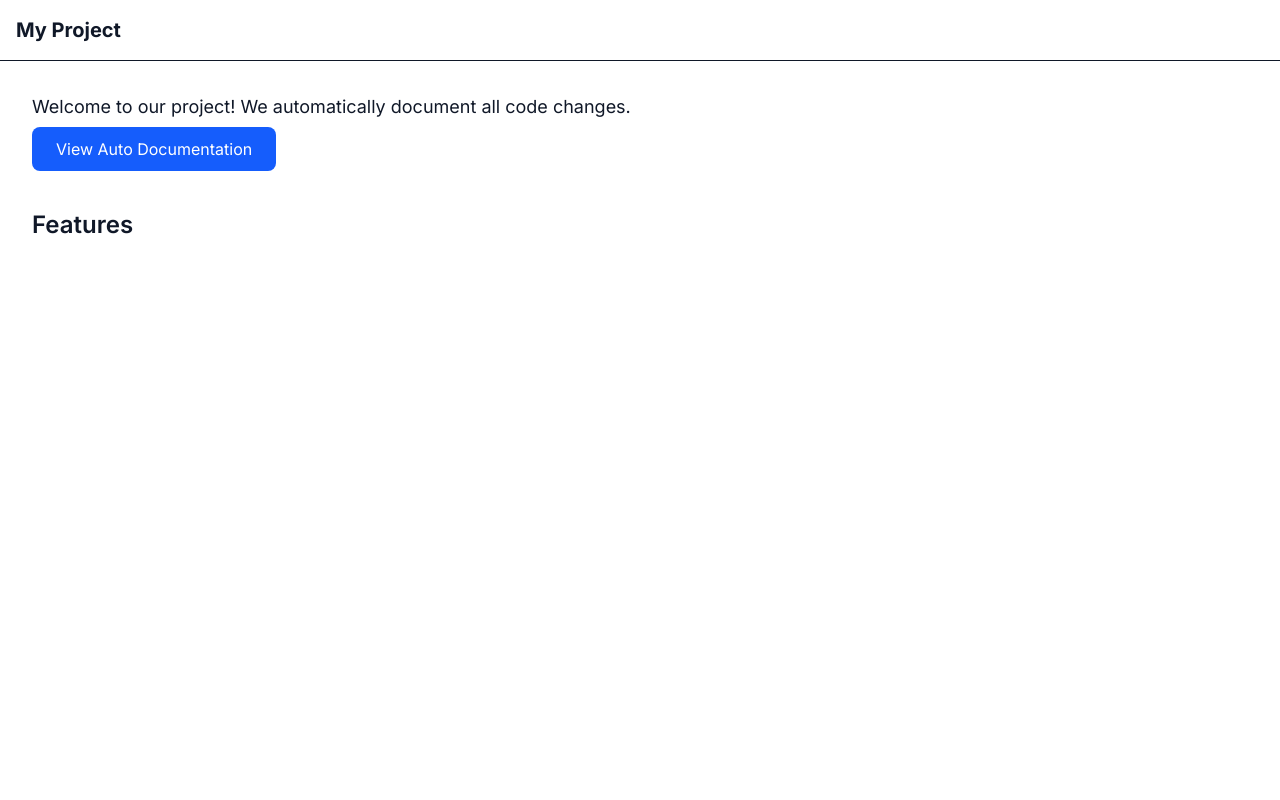
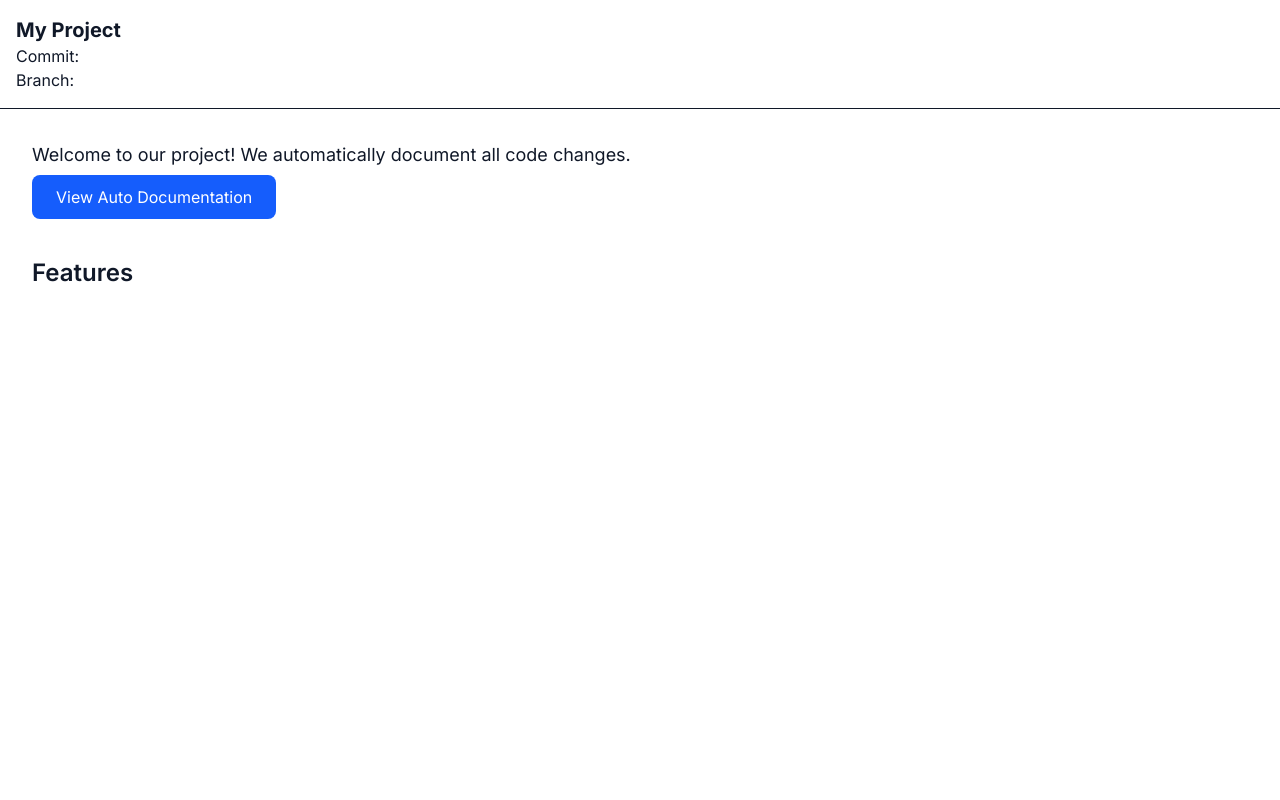
Before and after one commit to rshriharripriya/smart_code_to_documentation_with_live_preview, a Next.js app: page / in a window 1280 px wide. Shown: the top 800 px of the page. Built offline with nearby package versions, Linux system fonts and the light colour scheme.

Commit message:
trying to fix the error which causes the prod to not detect code changes

```diff
--- a/src/app/(landing)/layout.tsx
+++ b/src/app/(landing)/layout.tsx
@@ -9,6 +9,8 @@ export default function LandingLayout({
     <div className="bg-white text-gray-900">
       <nav className="p-4 border-b">
         <Link href="/" className="font-bold text-xl">My Project</Link>
+          <p>Commit: {process.env.NEXT_PUBLIC_VERCEL_GIT_COMMIT_SHA?.slice(0,7)}</p>
+      <p>Branch: {process.env.NEXT_PUBLIC_VERCEL_GIT_BRANCH}</p>
       </nav>
       {children}
     </div>
```
